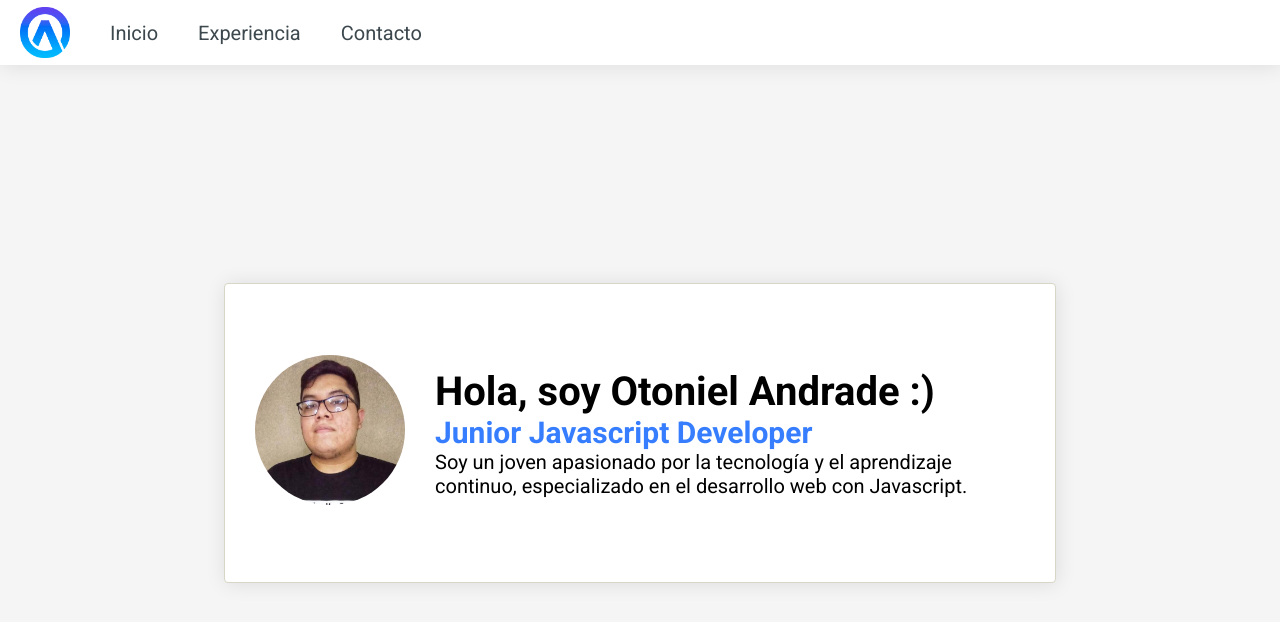
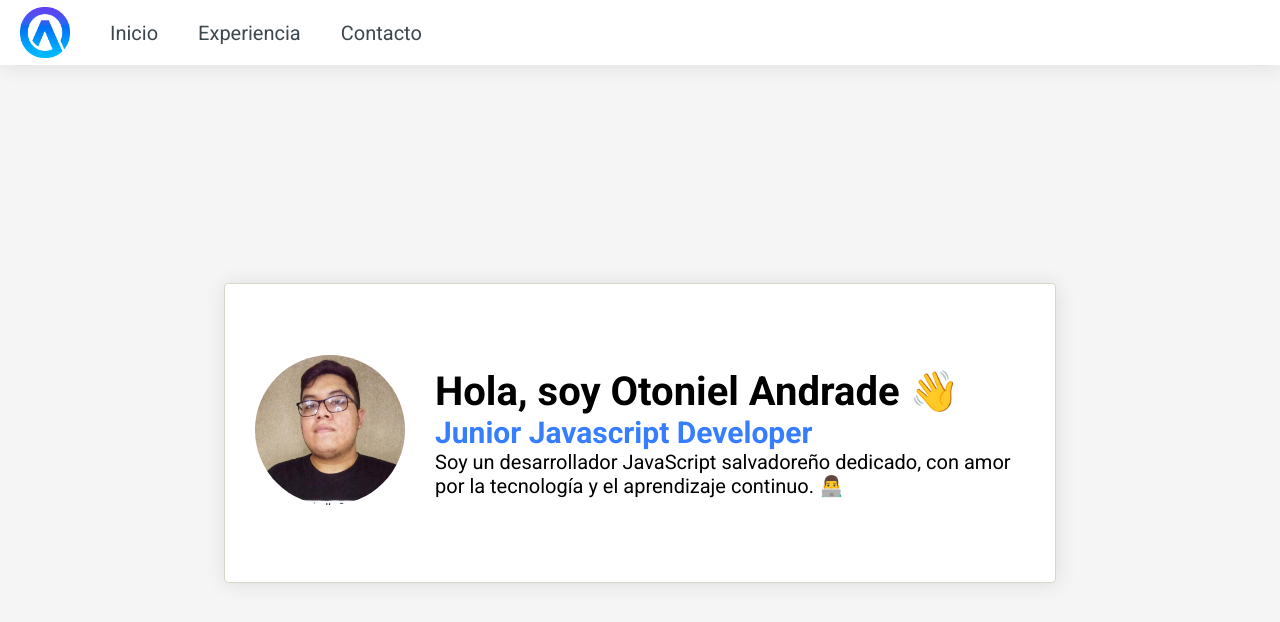
Before and after one commit to otonielandrade7/personal-website, a Vue app: page / in a window 1280 px wide. Shown: the top 622 px of the page. Built offline with nearby package versions, Linux system fonts and the light colour scheme.

Commit message:
home finished

```diff
--- a/src/components/Home.vue
+++ b/src/components/Home.vue
@@ -9,11 +9,11 @@
         />
       </div>
       <div class="presentation-description">
-        <h1 class="gretting">Hola, soy Otoniel Andrade :)</h1>
+        <h1 class="gretting">Hola, soy Otoniel Andrade 👋</h1>
         <h2 class="gretting-tagline">Junior Javascript Developer</h2>
         <p>
-          Soy un joven apasionado por la tecnología y el aprendizaje continuo,
-          especializado en el desarrollo web con Javascript.
+          Soy un desarrollador JavaScript salvadoreño dedicado, con amor por la
+          tecnología y el aprendizaje continuo. 👨‍💻
         </p>
       </div>
     </div>
@@ -42,8 +42,7 @@ export default {};
   align-items: center;
   column-gap: 3rem;
   background-color: var(--color-base);
-    box-shadow: 1px 1px 20px rgba(0,0,0,0.1);
-
+  box-shadow: 1px 1px 20px rgba(0, 0, 0, 0.1);
 }
 .presentation-container .gretting-tagline {
   color: var(--color-primary);
```
